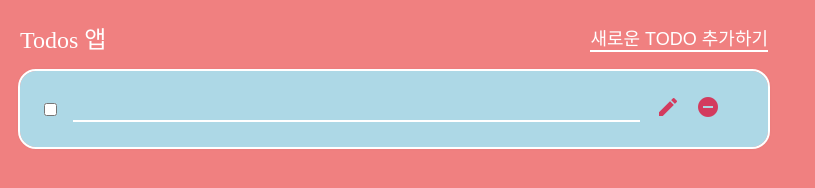
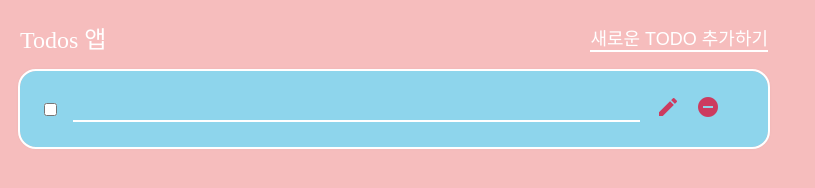
Before and after one commit to serahissomi/To-do-app, a plain HTML site: page index.html in a window 1280 px wide. Both pictures are taken after a click on the button "새로운 TODO 추가하기". Shown: the whole page, without its empty margins (0-815 px from the left). Drawn offline with Linux system fonts and the light colour scheme.

Commit message:
배경색상과 todo 섹션 색상 변경

```diff
--- a/styles.css
+++ b/styles.css
@@ -12,7 +12,7 @@ button {
 }
 
 body {
-    background-color: lightcoral;
+    background-color: rgb(246, 189, 189);
     color: #fff;
 }
 
@@ -56,7 +56,7 @@ main {
     justify-content: space-between;
     padding: 1.5rem;
     border-radius: 1rem;
-    background-color: lightblue;
+    background-color: rgb(142, 213, 236);
     box-shadow: 0 0 4px rgba(0, 0, 0, 0.1);
     margin-bottom: 1.5rem;
 }
```
